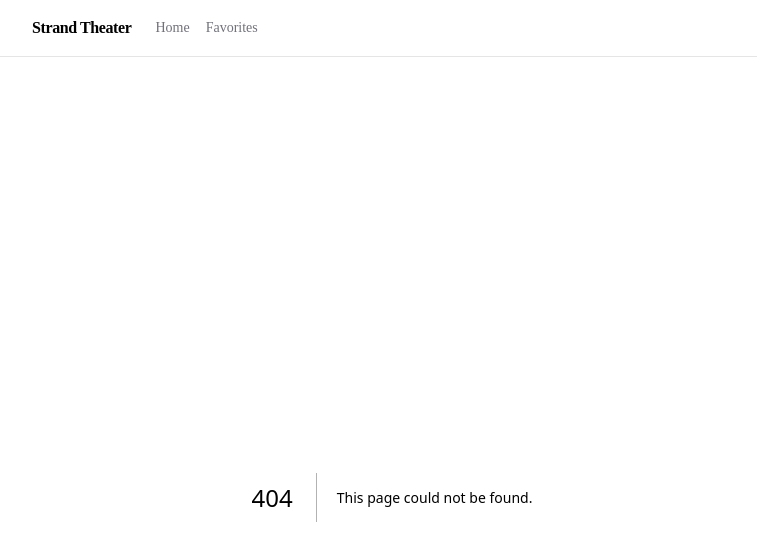
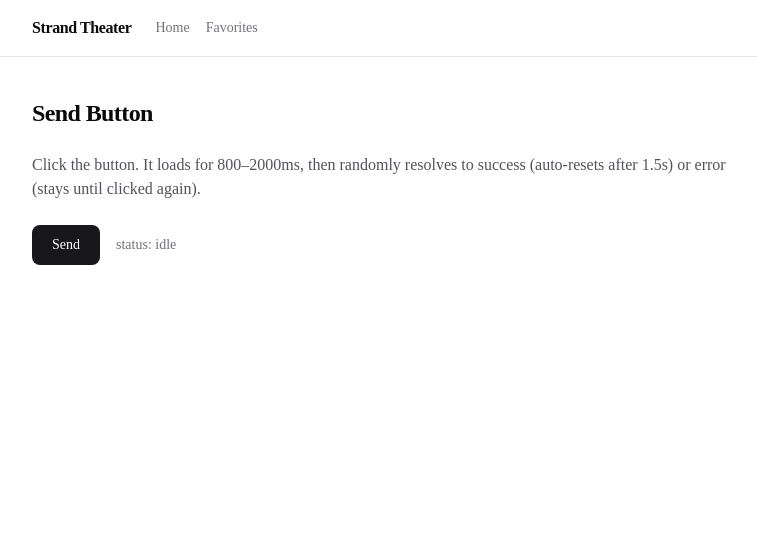
Before and after one commit to oroache/strand-theater, a Next.js app: page /demo/button in a window 1280 px wide. Before the commit this address had no page. Shown: the top 560 px of the page, without its empty margins (248-1005 px from the left). Built offline with nearby package versions, Linux system fonts and the light colour scheme.

Commit message:
feat: add button demo page with basic state machine

```diff
--- /dev/null
+++ b/app/demo/button/page.tsx
@@ -0,0 +1,76 @@
+"use client";
+
+import { useEffect, useRef, useState } from "react";
+
+type Status = "idle" | "loading" | "success" | "error";
+
+const STATUS_LABEL: Record<Status, string> = {
+  idle: "Send",
+  loading: "Sending…",
+  success: "Sent",
+  error: "Error — retry",
+};
+
+const STATUS_BACKGROUND: Record<Status, string> = {
+  idle: "bg-zinc-900 dark:bg-zinc-100",
+  loading: "bg-blue-600",
+  success: "bg-green-600",
+  error: "bg-red-600",
+};
+
+function randomDelayMs() {
+  return 800 + Math.random() * (2000 - 800);
+}
+
+export default function ButtonDemoPage() {
+  const [status, setStatus] = useState<Status>("idle");
+  const timeoutRef = useRef<ReturnType<typeof setTimeout> | null>(null);
+
+  useEffect(() => {
+    return () => {
+      if (timeoutRef.current) clearTimeout(timeoutRef.current);
+    };
+  }, []);
+
+  function handleClick() {
+    if (status === "loading") return;
+
+    setStatus("loading");
+    timeoutRef.current = setTimeout(() => {
+      const outcome: Status = Math.random() < 0.5 ? "success" : "error";
+      setStatus(outcome);
+
+      if (outcome === "success") {
+        timeoutRef.current = setTimeout(() => setStatus("idle"), 1500);
+      }
+    }, randomDelayMs());
+  }
+
+  return (
+    <div className="flex flex-1 flex-col gap-6">
+      <h1 className="text-2xl font-semibold tracking-tight">Send Button</h1>
+      <p className="text-zinc-600 dark:text-zinc-400">
+        Click the button. It loads for 800–2000ms, then randomly resolves to
+        success (auto-resets after 1.5s) or error (stays until clicked
+        again).
+      </p>
+
+      <div className="flex items-center gap-4">
+        <button
+          type="button"
+          onClick={handleClick}
+          disabled={status === "loading"}
+          className={`rounded-md px-5 py-2.5 text-sm font-medium text-white dark:text-zinc-900 outline-none disabled:cursor-wait ${STATUS_BACKGROUND[status]} ${
+            status === "idle"
+              ? "hover:bg-zinc-700 focus-visible:bg-zinc-700 dark:hover:bg-zinc-300 dark:focus-visible:bg-zinc-300 focus-visible:ring-2 focus-visible:ring-zinc-500 focus-visible:ring-offset-2"
+              : ""
+          }`}
+        >
+          {STATUS_LABEL[status]}
+        </button>
+
+        <span className="text-sm text-zinc-500">status: {status}</span>
+      </div>
+    </div>
+  );
+}
```
